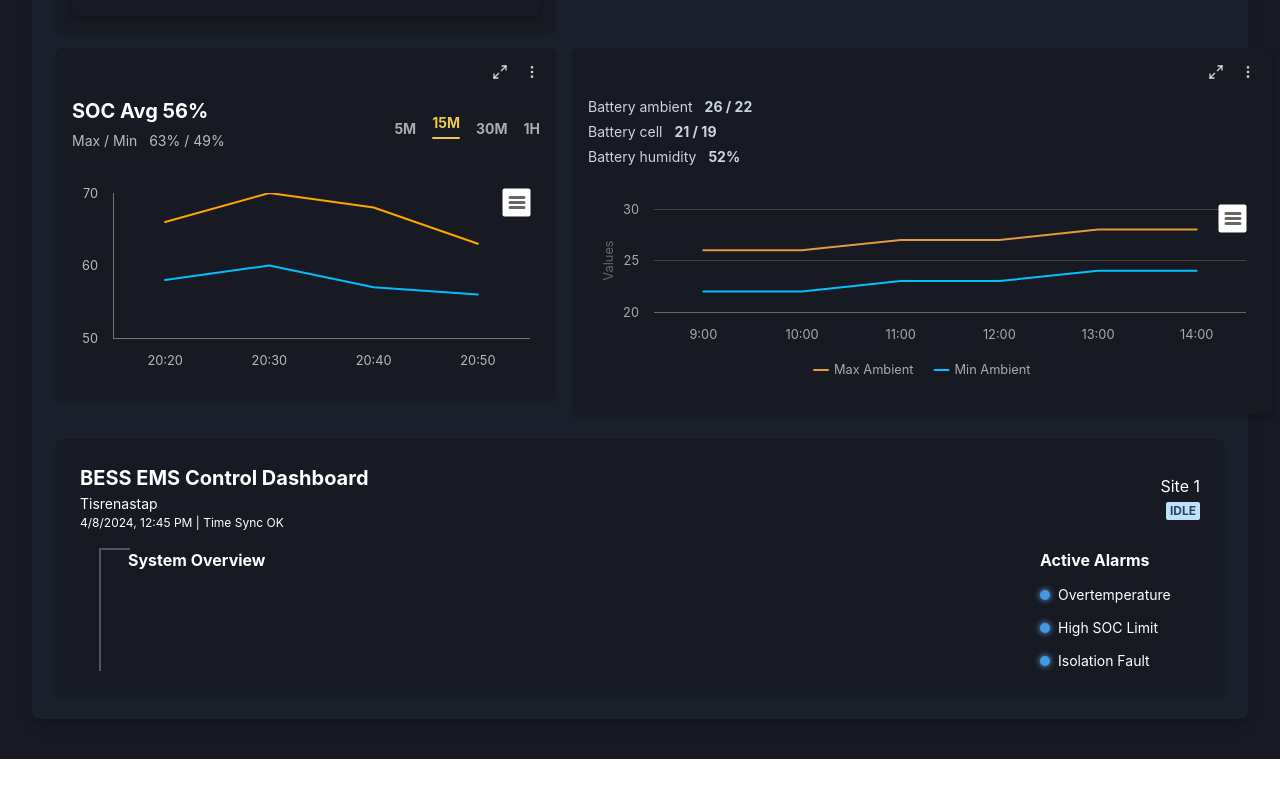
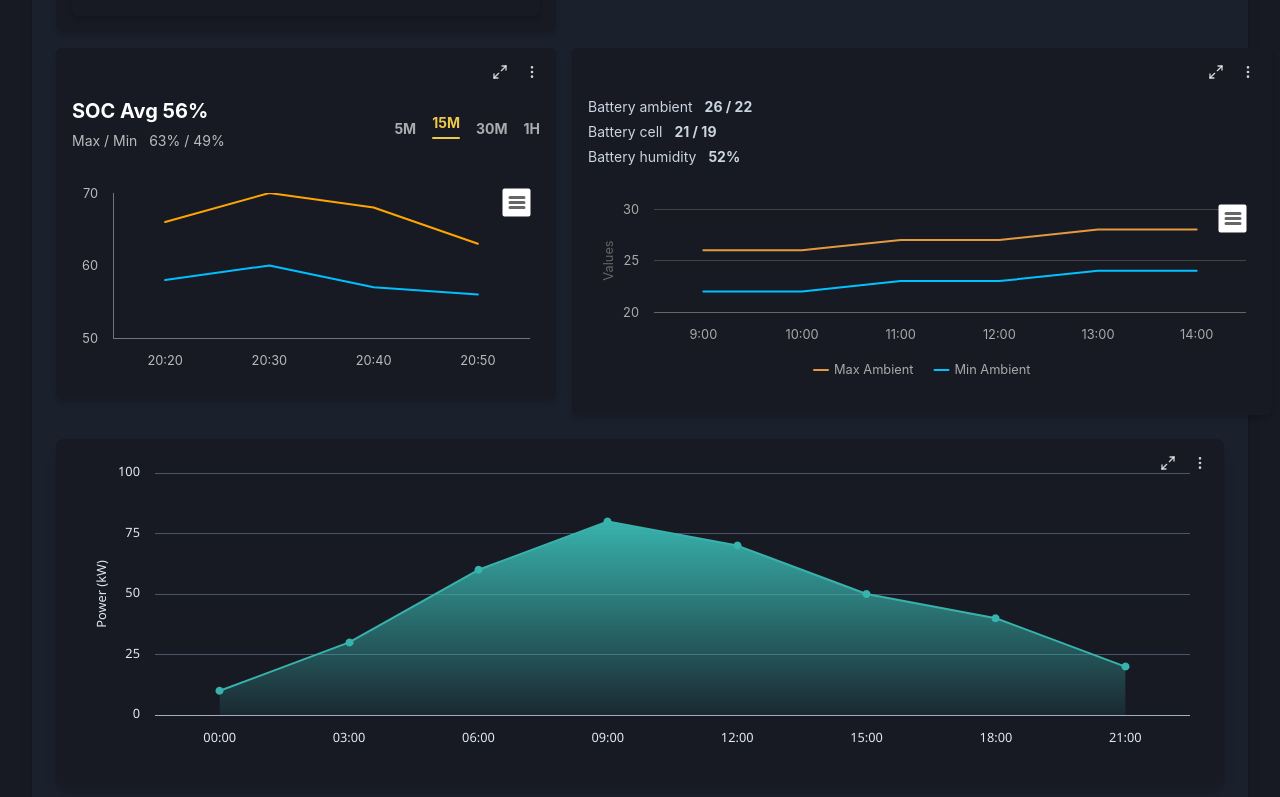
Before and after one commit to ShubhGLA/plant_landing, a React (Vite) app: page / in a window 1280 px wide. Shown: the part 1277-2074 px from the top of the page. Before the commit the page ends 2036 px from the top, so only its background shows below. Built offline with nearby package versions, Linux system fonts and the light colour scheme.

Commit message:
Initial commit with full dashboard layout

```diff
--- a/src/components/BessPowerChart.tsx
+++ b/src/components/BessPowerChart.tsx
@@ -1,66 +1,156 @@
+import React, { useState, useEffect, useRef } from 'react';
 import {
   Box,
-  Text,
-  Badge,
-  VStack,
-  HStack,
-  Circle,
-  Flex,
-} from "@chakra-ui/react";
+  IconButton,
+  Menu,
+  MenuButton,
+  MenuList,
+  MenuItem,
+} from '@chakra-ui/react';
+import Highcharts from 'highcharts';
+import HighchartsReact from 'highcharts-react-official';
+import { Maximize2, Minimize2, MoreVertical } from 'lucide-react';
 
-export default function BessOverview() {
+const BessPowerChart = () => {
+  const [isFullscreen, setIsFullscreen] = useState(false);
+  const chartRef = useRef<HighchartsReact.RefObject>(null);
+
+  const handleFullScreenToggle = () => {
+    const elem = document.getElementById('bess-power-chart-container');
+    if (!isFullscreen && elem?.requestFullscreen) {
+      elem.requestFullscreen();
+    } else if (document.fullscreenElement) {
+      document.exitFullscreen();
+    }
+  };
+
+  useEffect(() => {
+    const handleChange = () => {
+      const full = !!document.fullscreenElement;
+      setIsFullscreen(full);
+
+      setTimeout(() => {
+        chartRef.current?.chart.reflow();
+      }, 300);
+    };
+
+    document.addEventListener('fullscreenchange', handleChange);
+    return () => {
+      document.removeEventListener('fullscreenchange', handleChange);
+    };
+  }, []);
+
+  const options: Highcharts.Options = {
+    chart: {
+      type: 'area',
+      backgroundColor: 'transparent',
+      height: isFullscreen ? '100%' : 300,
+      style: { fontFamily: 'Segoe UI, sans-serif' },
+    },
+    title: { text: '' },
+    xAxis: {
+      categories: ['00:00', '03:00', '06:00', '09:00', '12:00', '15:00', '18:00', '21:00'],
+      gridLineColor: '#4A5568',
+      lineColor: '#A0AEC0',
+      labels: { style: { color: '#E2E8F0' } },
+    },
+    yAxis: {
+      title: {
+        text: 'Power (kW)',
+        style: { color: '#E2E8F0' },
+      },
+      gridLineColor: '#4A5568',
+      labels: { style: { color: '#E2E8F0' } },
+    },
+    tooltip: {
+      shared: true,
+      backgroundColor: '#1A202C',
+      borderColor: '#38B2AC',
+      style: { color: '#E2E8F0' },
+    },
+    legend: { enabled: false },
+    series: [
+      {
+        name: 'Power',
+        data: [10, 30, 60, 80, 70, 50, 40, 20],
+        type: 'area',
+        color: '#38B2AC',
+        fillColor: {
+          linearGradient: { x1: 0, y1: 0, x2: 0, y2: 1 },
+          stops: [
+            [0, '#38B2AC'],
+            [1, 'rgba(56,178,172,0.1)'],
+          ],
+        },
+      },
+    ],
+    credits: { enabled: false },
+    exporting: {
+      enabled: false,
+    }
+  };
+
   return (
     <Box
+      id="bess-power-chart-container"
+      maxW={isFullscreen ? '100vw' : '1220px'}
+      height={isFullscreen ? '100vh' : 'auto'}
+      mx="auto"
+      mt={6}
+      p={isFullscreen ? 4 : 6}
       bg="gray.900"
-      color="white"
-      borderRadius="md"
-      p={6}
-      boxShadow="md"
-      height="100%"
-      width="100%"
-      overflow="hidden"
+      borderRadius={isFullscreen ? 'none' : 'lg'}
+      boxShadow="lg"
+      position="relative"
     >
-      <Flex justify="space-between" align="center" mb={4}>
-        <Box>
-          <Text fontSize="xl" fontWeight="bold">
-            BESS EMS Control Dashboard
-          </Text>
-          <Text fontSize="sm">Tisrenastap</Text>
-          <Text fontSize="xs">4/8/2024, 12:45 PM | Time Sync OK</Text>
-        </Box>
-        <Box textAlign="right">
-          <Text>Site 1</Text>
-          <Badge colorScheme="blue">Idle</Badge>
-        </Box>
-      </Flex>
+      {/* Fullscreen Toggle */}
+      <IconButton
+        icon={isFullscreen ? <Minimize2 size={16} /> : <Maximize2 size={16} />}
+        aria-label="Toggle Fullscreen"
+        size="sm"
+        variant="ghost"
+        color="whiteAlpha.800"
+        position="absolute"
+        top="8px"
+        right="40px"
+        zIndex={10}
+        onClick={handleFullScreenToggle}
+      />
 
-      <Flex mt={2}>
-        <Box position="relative" w="40px" mr={2}>
-          <Box position="absolute" top="0" left="50%" w="2px" h="100%" bg="gray.600" transform="translateX(-50%)" />
-          <Box position="absolute" top="0" left="50%" h="2px" w="30px" bg="gray.600" />
-        </Box>
+      {/* Menu Icon */}
+      <Menu>
+        <MenuButton
+          as={IconButton}
+          icon={<MoreVertical size={16} />}
+          variant="ghost"
+          color="whiteAlpha.800"
+          size="sm"
+          position="absolute"
+          top="8px"
+          right="8px"
+          zIndex={10}
+        />
+        <MenuList bg="gray.700" color="black">
+          <MenuItem onClick={() => console.log('Download PNG clicked')}>Download PNG</MenuItem>
+          <MenuItem onClick={() => console.log('Download CSV clicked')}>Download CSV</MenuItem>
+        </MenuList>
+      </Menu>
 
-        <Flex direction="row" gap={6} flex="1">
-          <Box flex="1">
-            <Text fontSize="md" fontWeight="bold" mb={2}>
-              System Overview
-            </Text>
-            {/* Your SVG remains here */}
-          </Box>
-
-          <Box minW="160px">
-            <Text fontSize="md" fontWeight="bold" mb={3}>Active Alarms</Text>
-            <VStack align="start" spacing={3}>
-              {["Overtemperature", "High SOC Limit", "Isolation Fault"].map((alarm, index) => (
-                <HStack key={index} spacing={2}>
-                  <Circle size="10px" bg="blue.400" boxShadow="0 0 6px #63b3ed" />
-                  <Text fontSize="sm">{alarm}</Text>
-                </HStack>
-              ))}
-            </VStack>
-          </Box>
-        </Flex>
-      </Flex>
+      {/* Chart */}
+      <Box height={isFullscreen ? 'calc(100% - 40px)' : 'auto'}>
+        <HighchartsReact
+          highcharts={Highcharts}
+          options={options}
+          ref={chartRef}
+          containerProps={{
+            style: {
+              height: '100%',
+            },
+          }}
+        />
+      </Box>
     </Box>
   );
-}
+};
+
+export default BessPowerChart;
```
